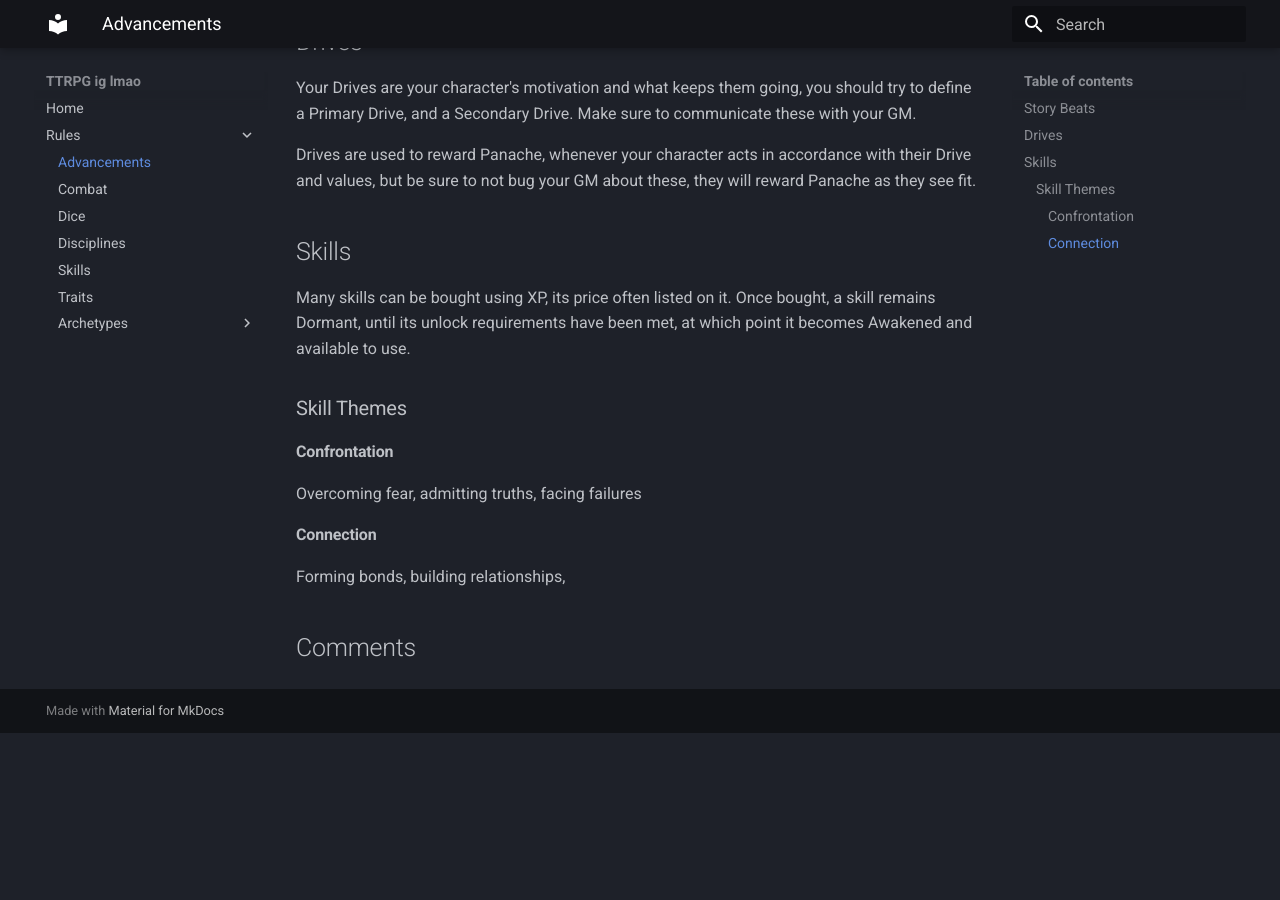
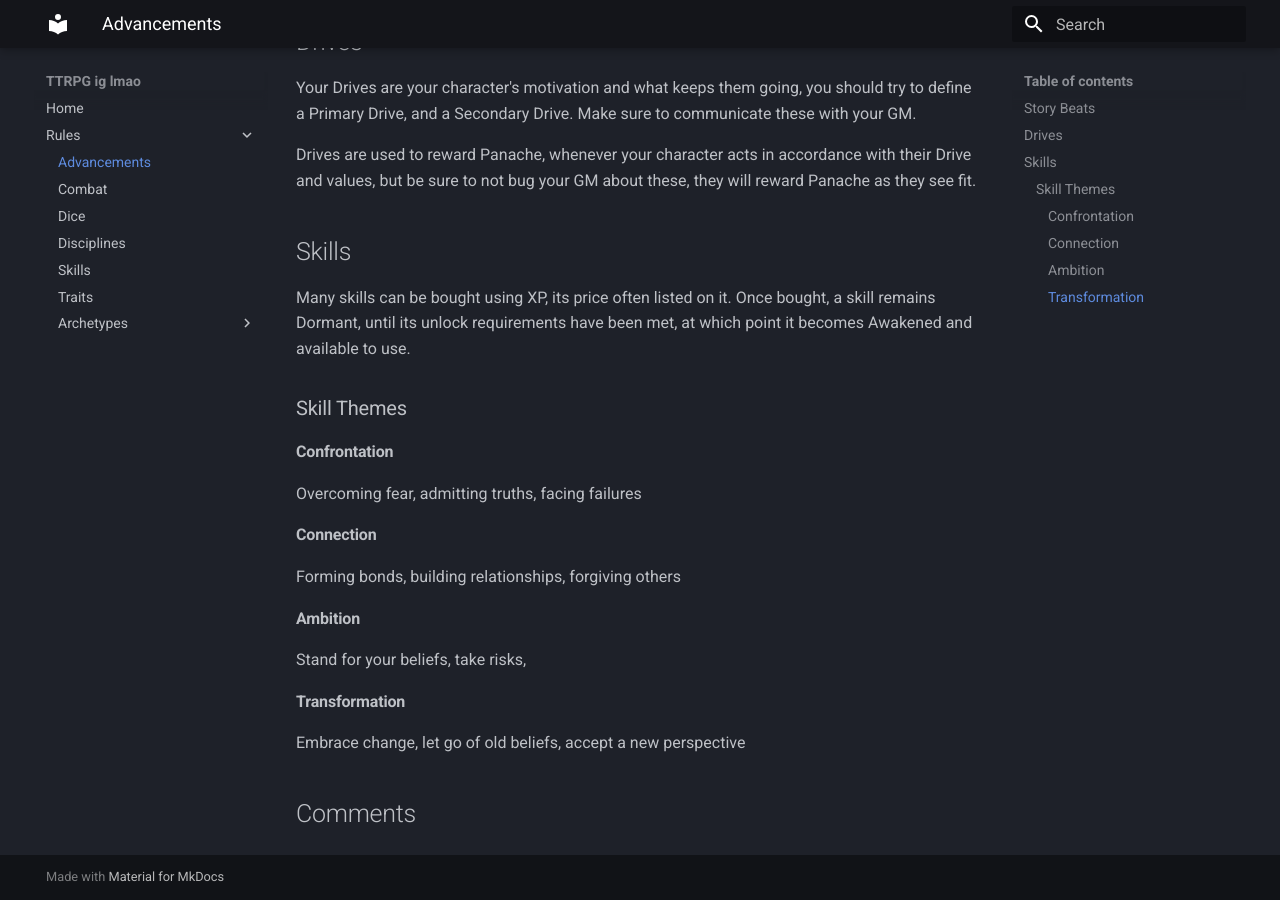
Before and after one commit to ProbablyIly/UnnamedTTRPG, an MkDocs documentation site: the page built from docs/Rules/Advancements.md, in a window 1280 px wide and 900 px high, scrolled down 584 px. Built offline with MkDocs 1.6.1 and Material for MkDocs 9.7.7, drawn with Linux system fonts in a browser that asks for light colours; comment, search, counter and statistics services are not loaded; before the commit the page ends 1317 px from its top, so only the background shows below that.

Commit message:
vault backup: 2025-11-10 16:00:35

```diff
--- a/docs/Rules/Advancements.md
+++ b/docs/Rules/Advancements.md
@@ -16,4 +16,8 @@ Many skills can be bought using XP, its price often listed on it. Once bought, a
 #### Confrontation
 Overcoming fear, admitting truths, facing failures
 #### Connection
-Forming bonds, building relationships,
+Forming bonds, building relationships, forgiving others
+#### Ambition
+Stand for your beliefs, take risks,
+#### Transformation
+Embrace change, let go of old beliefs, accept a new perspective
```
